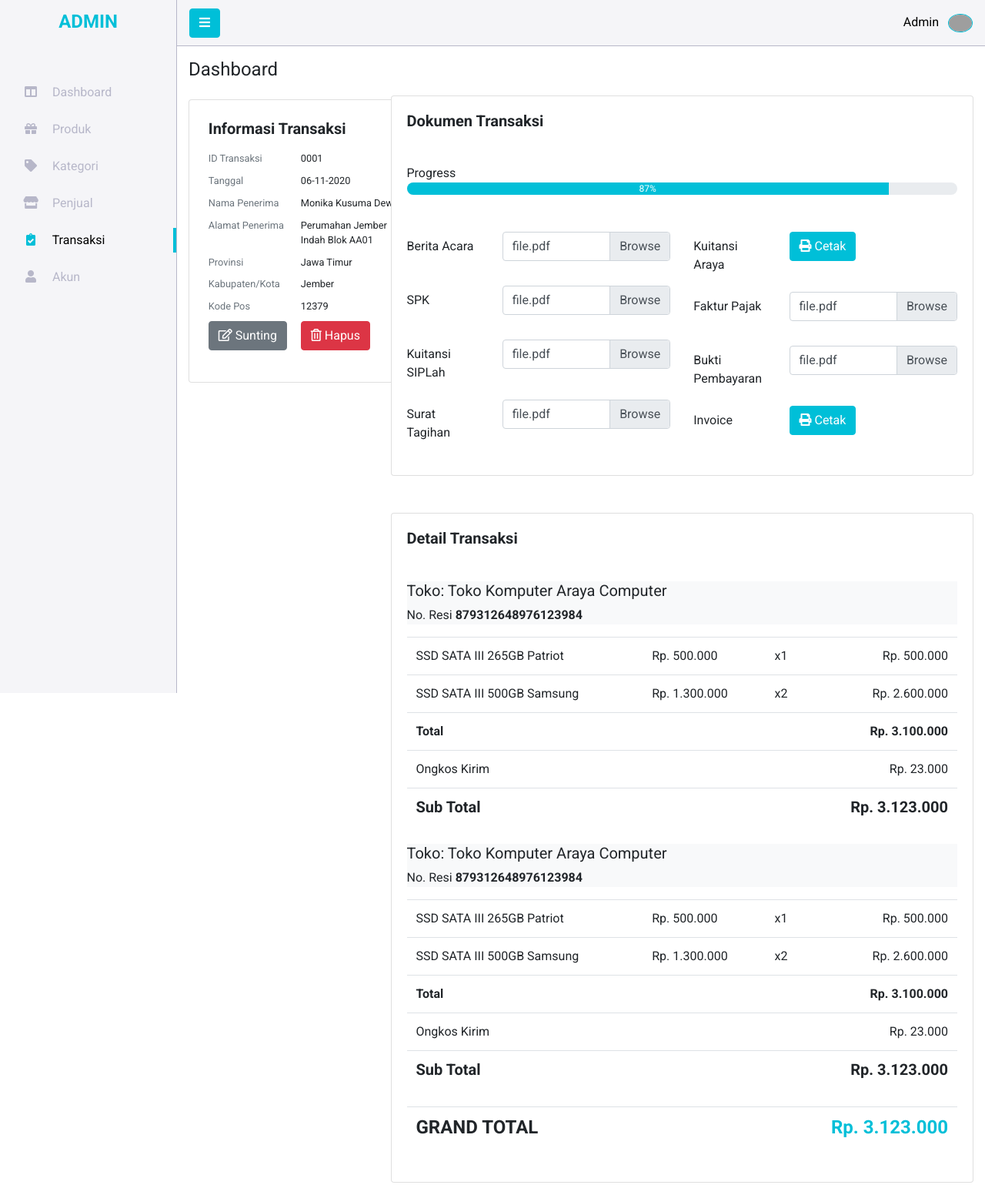
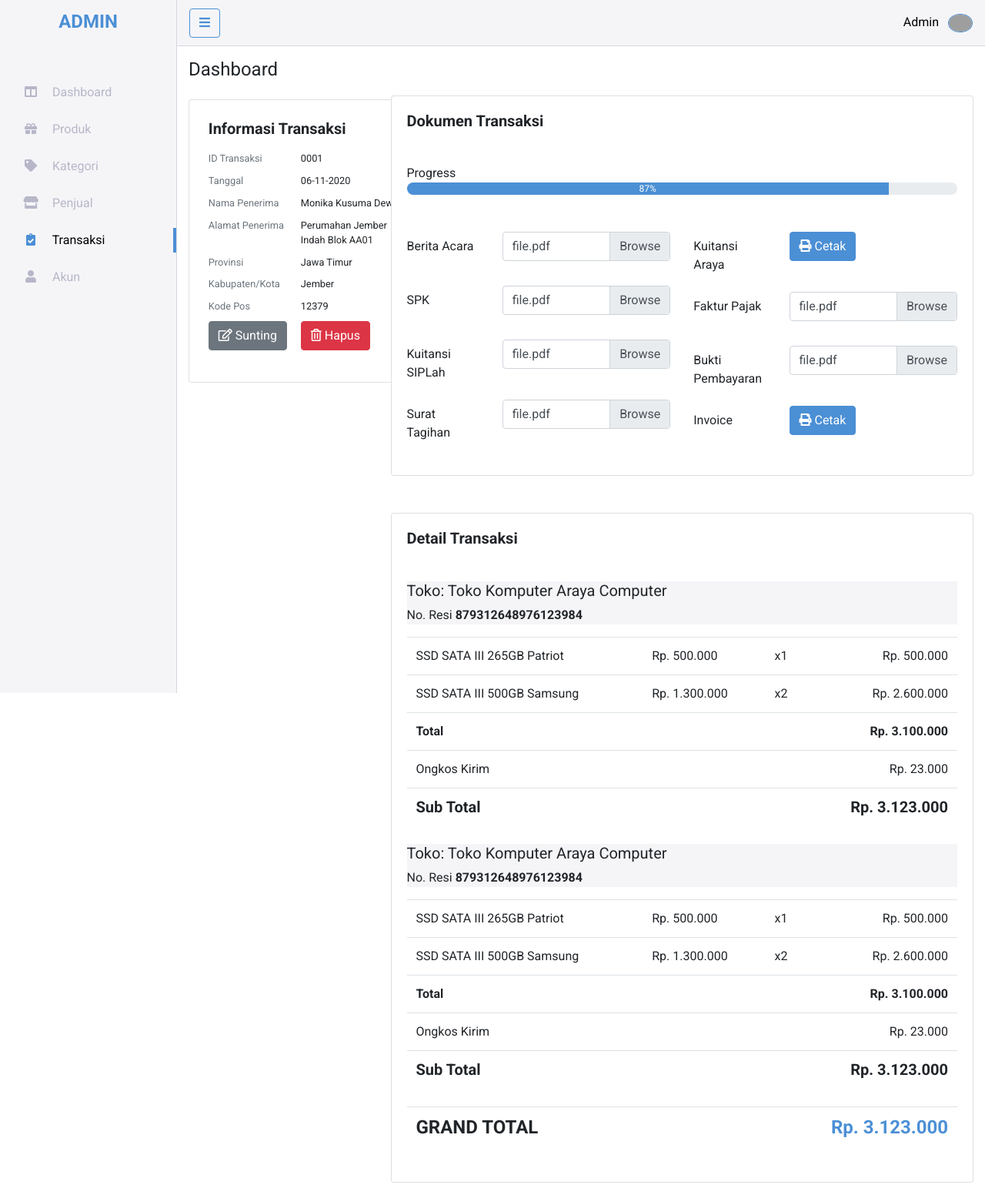
Before and after one commit to adigagas/siproduk, a PHP site: page /pages/detail-transaksi.html in a window 1280 px wide. Shown: the whole page at 77% size. Run offline with PHP 8.4, Linux system fonts and the light colour scheme; grey boxes are pictures that could not be loaded.

Commit message:
CSS Update

```diff
--- a/css/style.css
+++ b/css/style.css
@@ -1,5 +1,5 @@
 :root {
-    --primaryColor: #00BFD8;
+    --primaryColor: #4b8fd5;
     --primaryColorLight: #35cee6;
     --primaryColorDark: #1da6bb;
     --secondaryColor: #b7b7c9;
@@ -46,7 +46,7 @@ body {
 }
 
 .btn.btn-outline-primary {
-    background-color: white;
+    /* background-color: white; */
     border-color: var(--primaryColor);
     color: var(--primaryColor);
 }
@@ -78,6 +78,10 @@ body {
 
 .bg-danger {
     background-color: var(--dangerColor) !important;
+}
+
+.bg-light {
+    background-color: var(--secondaryColorLight) !important;
 }
 
 a.text-primary:hover,
@@ -219,7 +223,7 @@ a.text-primary:focus {
     left: 0px;
     top: 0px;
     background-color: var(--secondaryColorLight);
-    border-right: 1px solid var(--secondaryColor);
+    border-right: 1px solid rgba(183, 183, 201, .5);
     /* box-shadow: 0px 0px 5px var(--secondaryColor); */
     transition: all .5s;
 }
@@ -288,7 +292,7 @@ a.text-primary:focus {
     margin-left: 230px;
     top: 0px;
     background-color: var(--secondaryColorLight);
-    border-bottom: 1px solid var(--secondaryColor);
+    border-bottom: 1px solid rgba(183, 183, 201, .5);
     /* box-shadow: 0px 0px 5px var(--secondaryColor); */
     transition: all .5s;
 }
--- a/pages/detail-produk.html
+++ b/pages/detail-produk.html
@@ -67,7 +67,7 @@
 
     <!-- Navbar -->
     <nav class="navbar" id="navbar">
-        <button class="btn btn-primary" id="toggle" value="close" onclick="toggle()">
+        <button class="btn btn-outline-primary" id="toggle" value="close" onclick="toggle()">
             <i class="fas fa-bars"></i>
         </button>
         <span class="user-menu">
--- a/pages/detail-transaksi.html
+++ b/pages/detail-transaksi.html
@@ -67,7 +67,7 @@
 
     <!-- Navbar -->
     <nav class="navbar" id="navbar">
-        <button class="btn btn-primary" id="toggle" value="close" onclick="toggle()">
+        <button class="btn btn-outline-primary" id="toggle" value="close" onclick="toggle()">
             <i class="fas fa-bars"></i>
         </button>
         <span class="user-menu">
--- a/pages/index.html
+++ b/pages/index.html
@@ -67,7 +67,7 @@
 
     <!-- Navbar -->
     <nav class="navbar" id="navbar">
-        <button class="btn btn-primary" id="toggle" value="close" onclick="toggle()">
+        <button class="btn btn-outline-primary" id="toggle" value="close" onclick="toggle()">
             <i class="fas fa-bars"></i>
         </button>
         <span class="user-menu">
--- a/pages/produk.html
+++ b/pages/produk.html
@@ -68,7 +68,7 @@
 
     <!-- Navbar -->
     <nav class="navbar" id="navbar">
-        <button class="btn btn-primary" id="toggle" value="close" onclick="toggle()">
+        <button class="btn btn-outline-primary" id="toggle" value="close" onclick="toggle()">
             <i class="fas fa-bars"></i>
         </button>
         <span class="user-menu">
--- a/pages/transaksi.html
+++ b/pages/transaksi.html
@@ -67,7 +67,7 @@
 
     <!-- Navbar -->
     <nav class="navbar" id="navbar">
-        <button class="btn btn-primary" id="toggle" value="close" onclick="toggle()">
+        <button class="btn btn-outline-primary" id="toggle" value="close" onclick="toggle()">
             <i class="fas fa-bars"></i>
         </button>
         <span class="user-menu">
```
